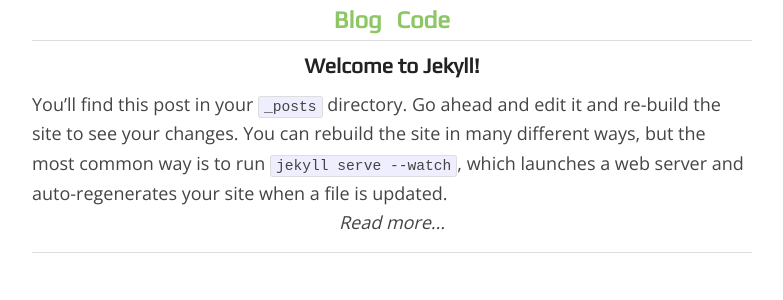
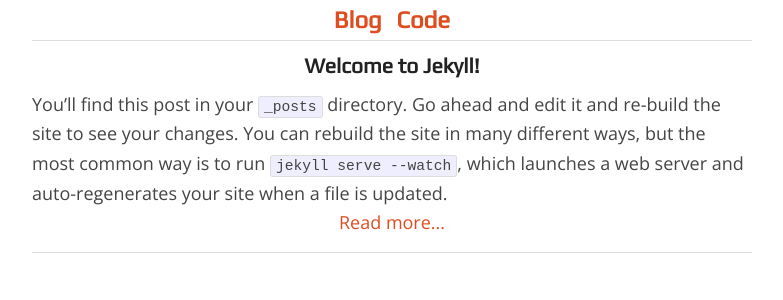
Before and after one commit to schfkt/schfkt.github.io, a Jekyll site: the page built from index.html, in a window 1280 px wide. Shown: the top 300 px of the page, without its empty margins (248-1031 px from the left). Built offline with Jekyll 4.4.1, drawn with Linux system fonts in a browser that asks for light colours.

Commit message:
Change colors

```diff
--- a/_sass/_custom.scss
+++ b/_sass/_custom.scss
@@ -1,15 +1,17 @@
+$link-color: #de4d1f;
+
 h1, h2, h3, h4, h5, h6 {
   font-family: 'Play', sans-serif;
 }
 
 a {
   text-decoration: none;
-  color: #8CC665;
+  color: $link-color;
 }
 
 a:hover {
   text-decoration: underline;
-  color: #44A340;
+  color: darken($link-color, 10%);
 }
 
 pre {
@@ -88,11 +90,6 @@
   .read-more {
     text-align: center;
     margin-bottom: 14px;
-
-    a {
-      font-style: italic;
-      color: #444;
-    }
   }
 }
 
```
